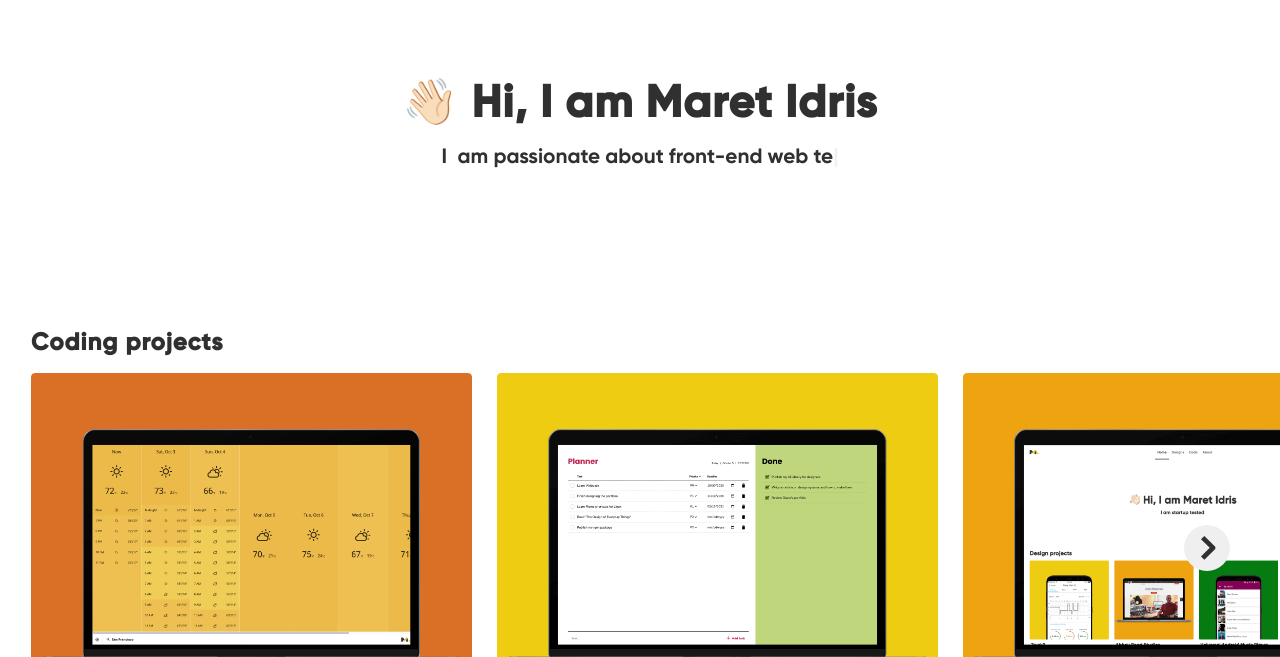
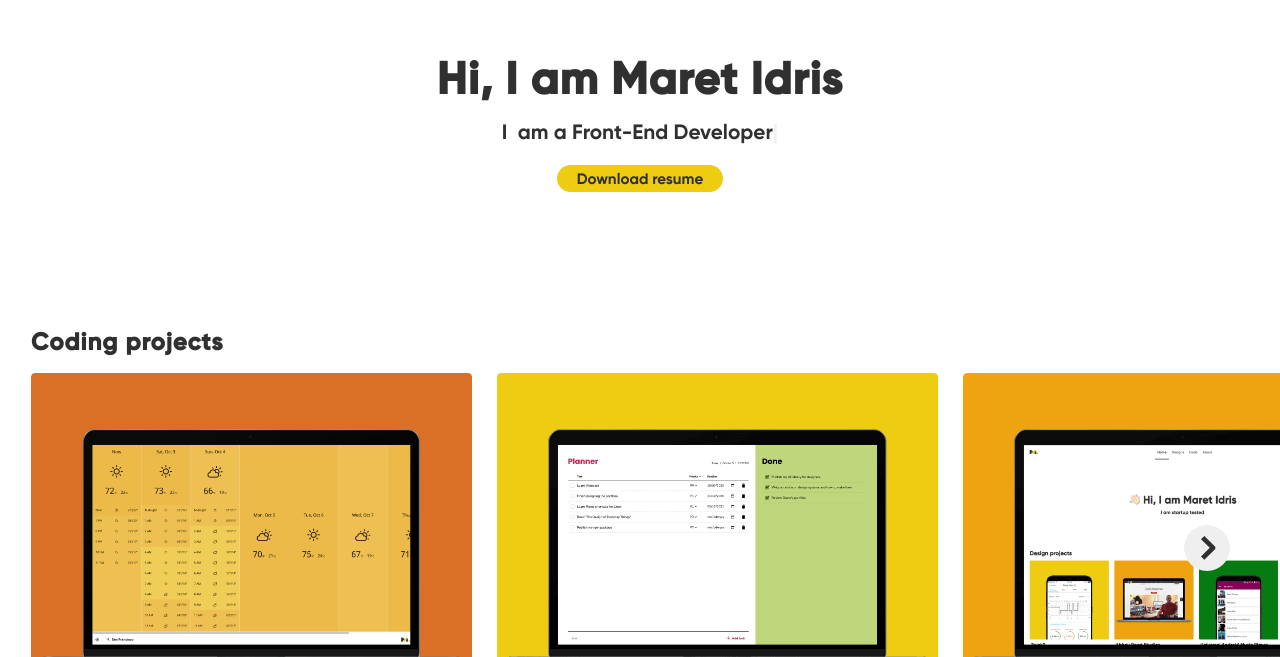
Before and after one commit to NadiaIdris/portfolio2020, a React (Create React App) app: page / in a window 1280 px wide. Shown: the part 143-800 px from the top of the page. Built offline with nearby package versions, Linux system fonts and the light colour scheme.

Commit message:
Changes to home page: - Add "download resume" button to home page. - Update typing text.

```diff
--- a/src/components/Banner.js
+++ b/src/components/Banner.js
@@ -1,6 +1,7 @@
 import React from "react";
 import Typed from "typed.js";
 import "./../styles/Banner.css";
+import resume from "../vector-images/2021-resume-maret-idris.docx";
 
 /**
  * For more information on Typed.js, please take a look at:
@@ -33,7 +34,7 @@ class Banner extends React.Component {
   render() {
     return (
       <div className="wrap banner">
-        <h3>👋🏻 Hi, I am Maret Idris</h3>
+        <h3>Hi, I am Maret Idris</h3>
         <div className="type-wrap">
           I&nbsp; am&nbsp;
           <span
@@ -43,6 +44,13 @@ class Banner extends React.Component {
             }}
           />
         </div>
+        <a
+          href={resume}
+          download="maret-idris-resume.docx"
+          className="try-app-button"
+        >
+          Download resume
+        </a>
       </div>
     );
   }
--- a/src/components/Header.js
+++ b/src/components/Header.js
@@ -1,15 +1,6 @@
 import React from "react";
 
 class Header extends React.Component {
-  componentDidMount() {
-    if (this.props.buttonToApp) {
-      const headerDescriptionParagraph = document.querySelector(
-        "#header-description"
-      );
-      headerDescriptionParagraph.style.padding = "0 0 20px 0";
-    }
-  }
-
   render() {
     const {
       projectName,
--- a/src/components/Home.js
+++ b/src/components/Home.js
@@ -17,9 +17,7 @@ class Home extends React.Component {
       <React.Fragment>
         <Banner
           strings={[
-            "a UI Engineer",
-            "passionate about front-end web technologies",
-            "startup tested",
+            "a Front-End Developer"
           ]}
         />
         <CodingProjects
--- a/src/styles/About.css
+++ b/src/styles/About.css
@@ -1,5 +1,4 @@
 .h3-padding {
-    padding-bottom: 20px;
     line-height: 1.2;
 }
 
--- a/src/styles/Header.css
+++ b/src/styles/Header.css
@@ -30,10 +30,13 @@
     font-size: 0.95em;
     color: var(--color-try-app-button-text);
     text-decoration: none;
+    margin-top: 20px;
 }
 
 .try-app-button:hover {
     cursor: pointer;
+    background-color: var(--color-yellow-lighter);
+    transition: background-color var(--hover-transition) ease-in-out;
 }
 
 
--- a/src/styles/index.css
+++ b/src/styles/index.css
@@ -46,6 +46,8 @@
     --button-box-shadow: 0 2px 2px 0 rgba(0, 0, 0, 0.25);
     --dropdown-box-shadow: 0 1px 3px 0 rgba(0,0,0,0.4);
     --dropdown-triangle-box-shadow: 0 1px 1px 0 rgba(0, 0, 0, 1);
+    /*Animation speed*/
+    --hover-transition: .1s;
     /*Colors*/
     --color-white: #FFFFFF;
     --color-gray-accent: #DFDFDF;
@@ -53,6 +55,7 @@
     --color-gray-font: #717171;
     --color-gray-hover-bckround: #EFEFEF;
     --color-yellow: #EECC11;
+    --color-yellow-lighter:#FCDB26;
     --color-yellow-faded: #726419;
     --color-green: #067B11;
     --color-try-app-button-text: #303030;
```
Also changed, not shown: src/utils.js (line endings or trailing spaces).
